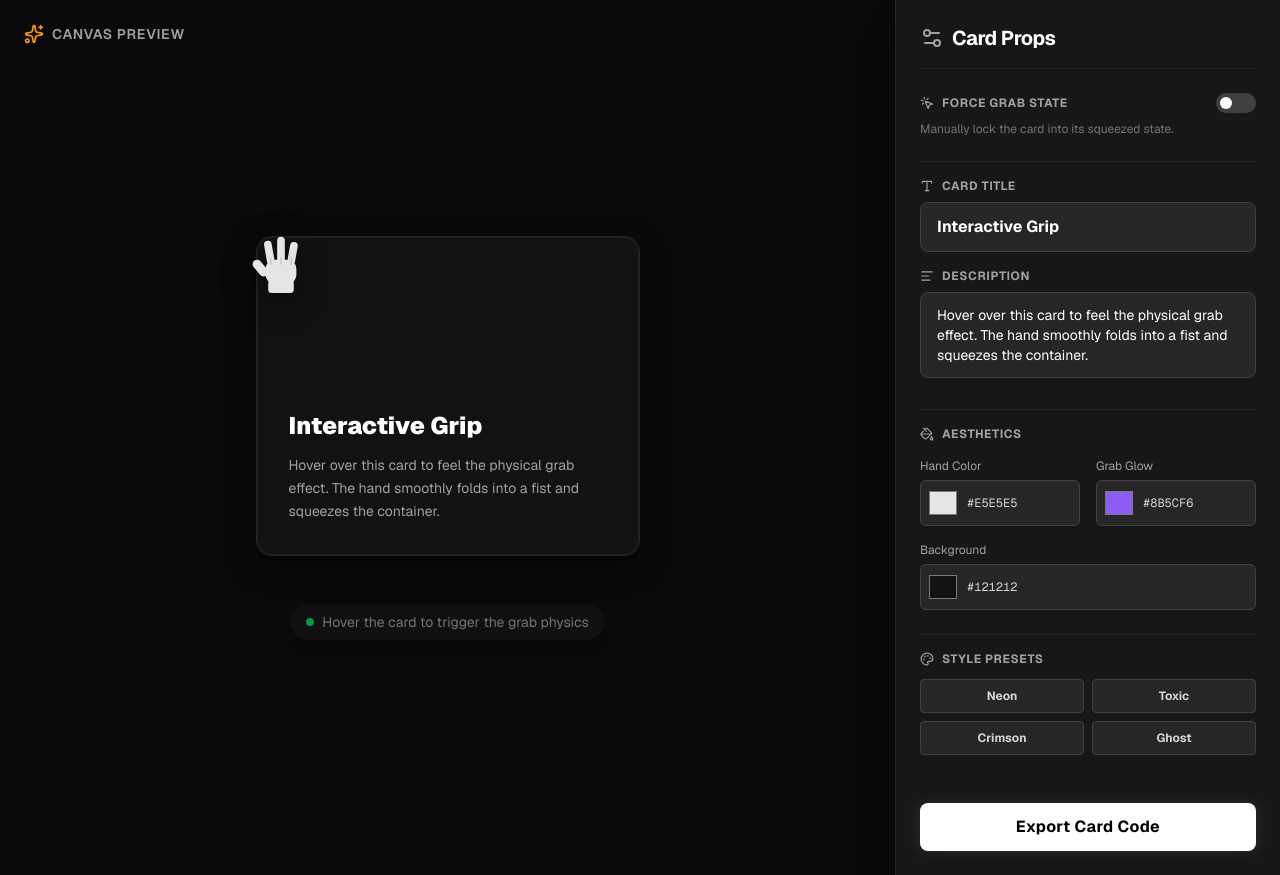
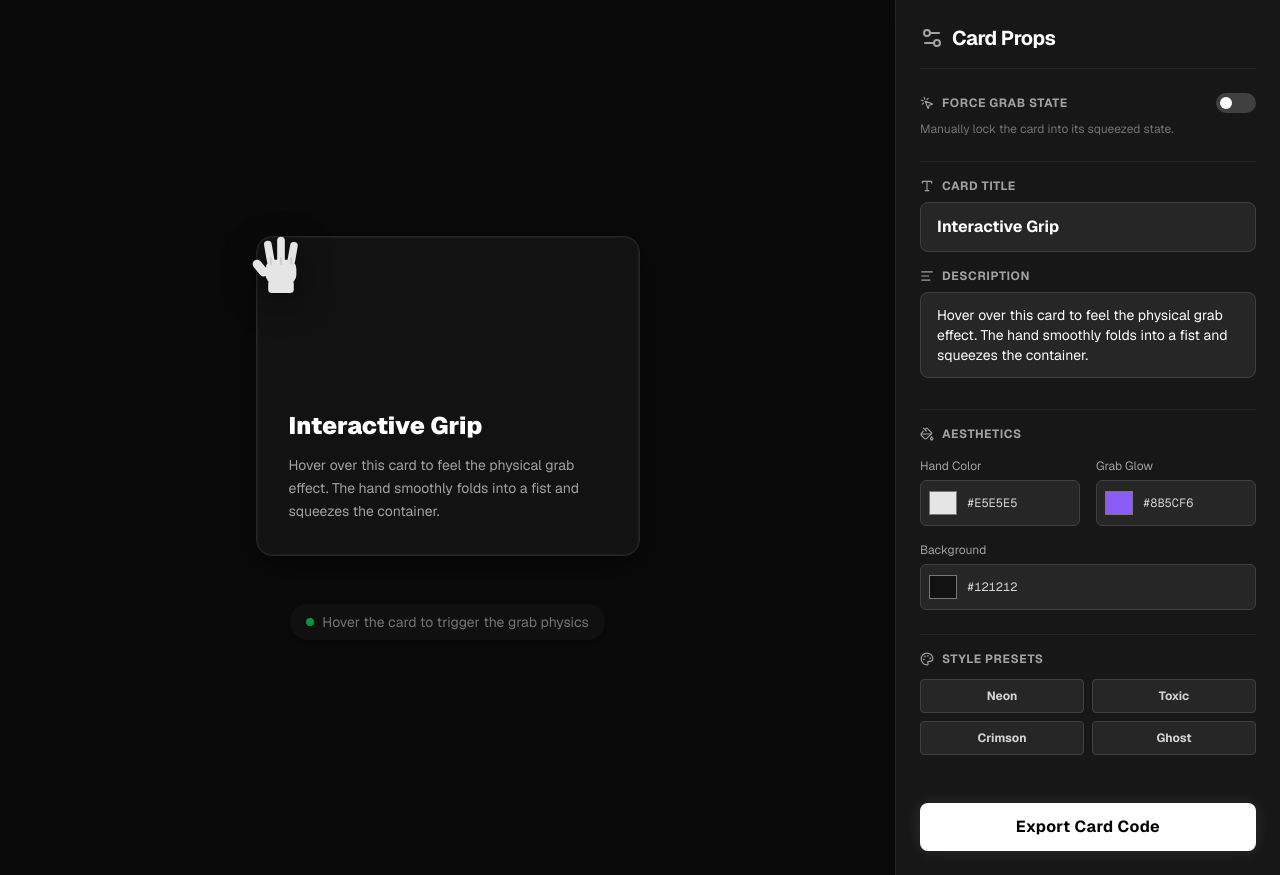
Before and after one commit to Nishant2356/UI-Library, a Next.js app: page /card in a window 1280 px wide. Built offline with nearby package versions, Linux system fonts and the light colour scheme.

Commit message:
removed-canvass

```diff
--- a/app/card/page.tsx
+++ b/app/card/page.tsx
@@ -31,10 +31,7 @@ export default function App() {
 
       {/* PREVIEW AREA */}
       <div className="flex-1 relative flex flex-col items-center justify-center p-8 bg-[radial-gradient(ellipse_at_center,_var(--tw-gradient-stops))] from-neutral-900 to-neutral-950 border-b lg:border-b-0 lg:border-r border-neutral-800">
-        <div className="absolute top-6 left-6 flex items-center gap-2 text-neutral-400">
-          <Sparkles size={20} className="text-amber-500" />
-          <span className="font-semibold tracking-wider text-sm uppercase">Canvas Preview</span>
-        </div>
+
 
         {/* The Grab Card Component */}
         <div className="w-full max-w-sm">
```
